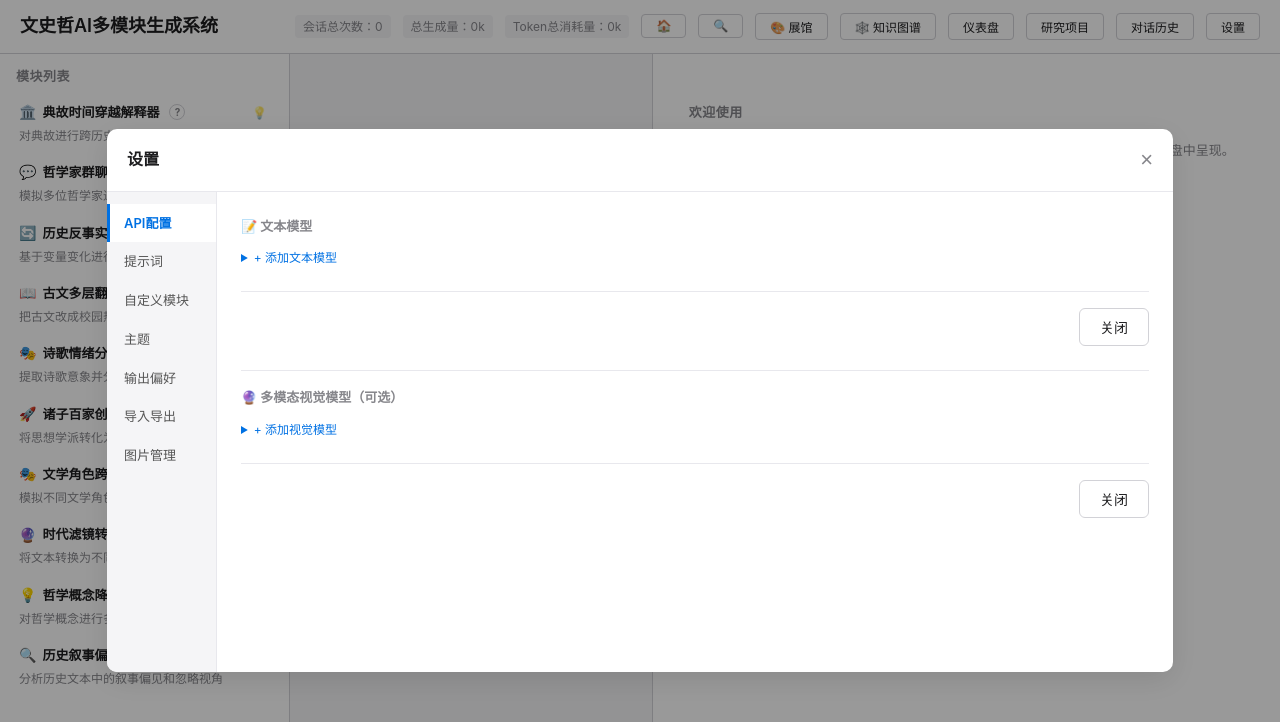
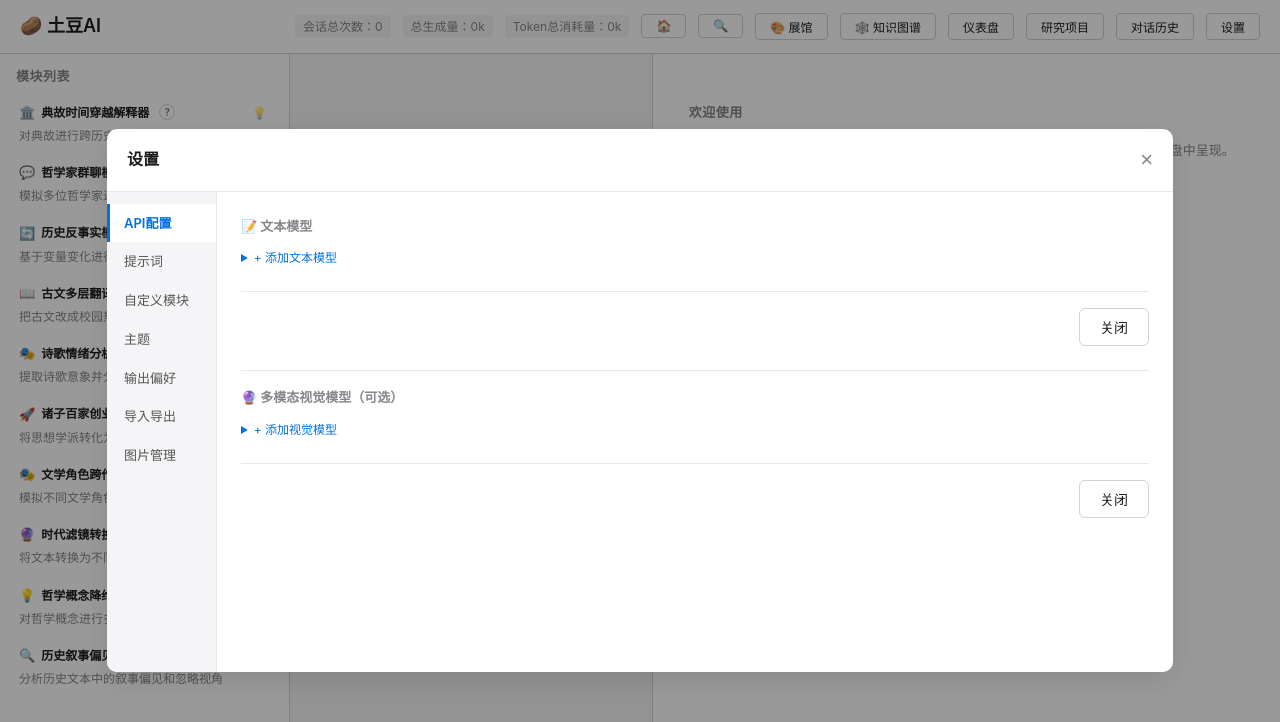
Before and after one commit to nywang2019/ai-philosophy, a React (Vite) app in the folder frontend/: page / in a window 1280 px wide. Shown: the top 722 px of the page. Built offline with nearby package versions, Linux system fonts and the light colour scheme.

Commit message:
feat: rename to 土豆AI, add potato logo, shrink module fonts
Title changed from 文史哲AI多模块生成系统 to 🥔 土豆AI in header,
welcome panel, and browser tab. Module icon 14→13px, name 13→12px.

Co-Authored-By: Claude Opus 4.7 <noreply@anthropic.com>

```diff
--- a/frontend/index.html
+++ b/frontend/index.html
@@ -3,7 +3,7 @@
   <head>
     <meta charset="UTF-8" />
     <meta name="viewport" content="width=device-width, initial-scale=1.0" />
-    <title>文史哲AI多模块生成系统</title>
+    <title>🥔 土豆AI</title>
   </head>
   <body>
     <div id="root"></div>
--- a/frontend/src/App.css
+++ b/frontend/src/App.css
@@ -137,7 +137,7 @@ body {
 
 .module-item-name {
   font-weight: 600;
-  font-size: 13px;
+  font-size: 12px;
   margin-bottom: 2px;
   display: flex;
   align-items: center;
@@ -145,7 +145,7 @@ body {
 }
 
 .module-icon {
-  font-size: 14px;
+  font-size: 13px;
   flex-shrink: 0;
 }
 
--- a/frontend/src/App.tsx
+++ b/frontend/src/App.tsx
@@ -274,7 +274,7 @@ const App: React.FC = () => {
   return (
     <div className="app">
       <header className="app-header">
-        <h1>文史哲AI多模块生成系统</h1>
+        <h1>🥔 土豆AI</h1>
         <div className="header-actions">
           {llmConfig && <span className="config-status">{llmConfig.model}</span>}
           <span className="config-status">会话总次数：{headerStats.total}</span>
--- a/frontend/src/components/InputPanel.tsx
+++ b/frontend/src/components/InputPanel.tsx
@@ -160,7 +160,7 @@ const InputPanel: React.FC<Props> = ({ config, onSubmit, loading, initialValues
     return (
       <div className="input-panel">
         <div className="welcome-panel">
-          <h2 className="welcome-title">文史哲AI多模块生成系统</h2>
+          <h2 className="welcome-title">🥔 土豆AI</h2>
           <WelcomeAnimation />
           <p className="welcome-desc">请从左侧模块列表中选择一个，开始你的思想实验。</p>
         </div>
```
